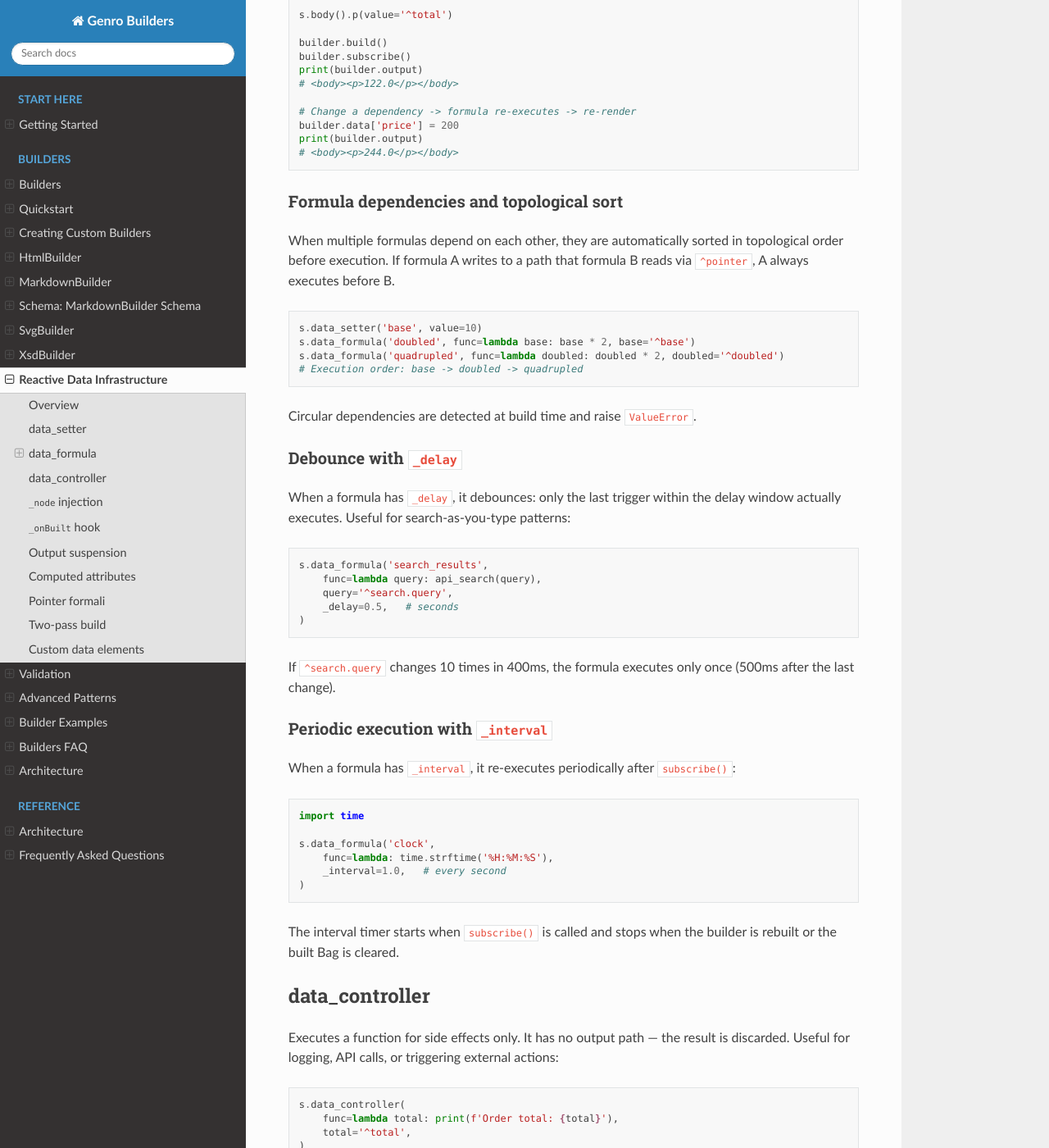
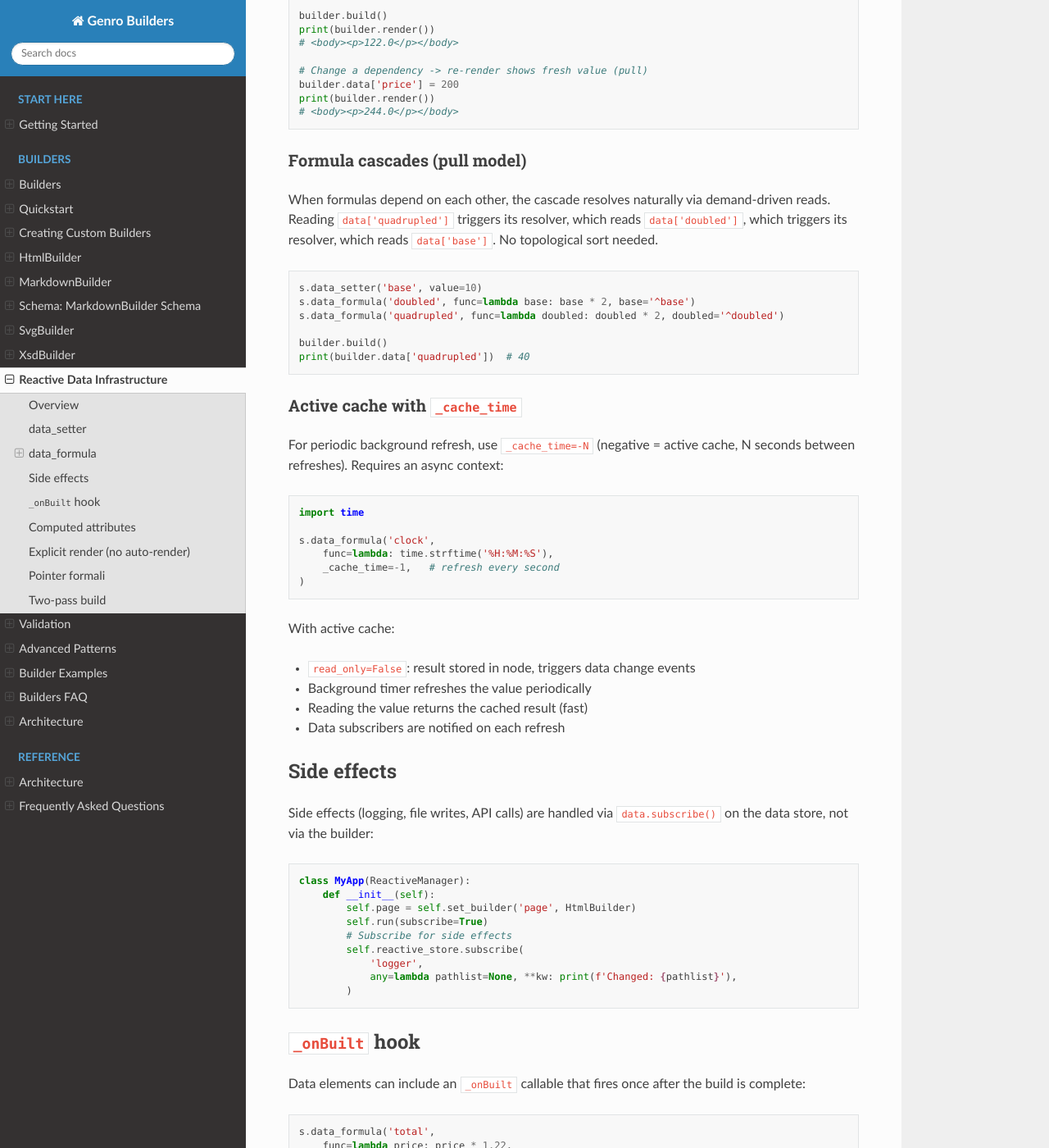
Before and after one commit to genropy/genro-builders, a Sphinx documentation site: the page built from docs/builders/reactive-data.md, in a window 1280 px wide and 1400 px high, scrolled down 1314 px. Shown: the whole window at 82% size. Built offline with Sphinx 7.4.7 and the Read the Docs theme 3.1.0, drawn with Linux system fonts in a browser that asks for light colours; pages that are not in the unit, such as notebooks, are missing from menus; some of the changed text lies outside the part shown.

Commit message:
docs: update reactive-data doc and __init__ docstring for pull model
Remove references to data_controller, _delay, _interval, _node injection,
suspend_output/resume_output. Document FormulaResolver, _cache_time,
data.subscribe for side effects, and explicit render pattern.

````diff
--- a/docs/builders/reactive-data.md
+++ b/docs/builders/reactive-data.md
@@ -1,21 +1,19 @@
 # Reactive Data Infrastructure
 
-genro-builders provides a complete reactive data infrastructure that lets you
-define computed values, side effects, and reactive bindings directly in the
-source Bag via **data elements**.
+genro-builders provides a pull-based reactive data infrastructure. Computed
+values are `FormulaResolver` instances installed on the data store — they
+compute on-demand when read, with no push cascade.
 
 ## Overview
 
-Data elements are declared with the `@data_element` decorator. Three built-in
-data elements are available on every builder:
+Two built-in data elements are available on every builder:
 
-| Element | Purpose | Has output path? |
-|---------|---------|:----------------:|
-| `data_setter` | Write a static value to the data Bag | Yes |
-| `data_formula` | Compute a value from `^pointer` dependencies | Yes |
-| `data_controller` | Execute a side effect when dependencies change | No |
+| Element | Purpose | Mechanism |
+|---------|---------|-----------|
+| `data_setter` | Write a static value to the data Bag | One-shot at build time |
+| `data_formula` | Install a computed value resolver | FormulaResolver on data node |
 
-Data elements are **transparent**: they do not appear in the built Bag. They are
+Both are **transparent**: they do not appear in the built Bag. They are
 processed during Pass 1 of the build walk, before normal elements are materialized.
 
 ## data_setter
@@ -32,7 +30,7 @@ s.data_setter('user.role', value='admin')
 s.body().p(value='^user.name')
 
 builder.build()
-print(builder.output)
+print(builder.render())
 # <body><p>Giovanni</p></body>
 ```
 
@@ -40,8 +38,8 @@ If the value is a `dict`, it is automatically converted to a `Bag`.
 
 ## data_formula
 
-Computes a value by calling a function with resolved `^pointer` arguments.
-The result is written at the given path in the data Bag:
+Installs a `FormulaResolver` on the data store node. The resolver computes
+the value on-demand by calling `func` with resolved `^pointer` arguments:
 
 ```python
 builder = HtmlBuilder()
@@ -59,116 +57,79 @@ s.data_formula('total',
 s.body().p(value='^total')
 
 builder.build()
-builder.subscribe()
-print(builder.output)
+print(builder.render())
 # <body><p>122.0</p></body>
 
-# Change a dependency -> formula re-executes -> re-render
+# Change a dependency -> re-render shows fresh value (pull)
 builder.data['price'] = 200
-print(builder.output)
+print(builder.render())
 # <body><p>244.0</p></body>
 ```
 
-### Formula dependencies and topological sort
+### Formula cascades (pull model)
 
-When multiple formulas depend on each other, they are automatically sorted
-in topological order before execution. If formula A writes to a path that
-formula B reads via `^pointer`, A always executes before B.
+When formulas depend on each other, the cascade resolves naturally via
+demand-driven reads. Reading `data['quadrupled']` triggers its resolver,
+which reads `data['doubled']`, which triggers its resolver, which reads
+`data['base']`. No topological sort needed.
 
 ```python
 s.data_setter('base', value=10)
 s.data_formula('doubled', func=lambda base: base * 2, base='^base')
 s.data_formula('quadrupled', func=lambda doubled: doubled * 2, doubled='^doubled')
-# Execution order: base -> doubled -> quadrupled
+
+builder.build()
+print(builder.data['quadrupled'])  # 40
 ```
 
-Circular dependencies are detected at build time and raise `ValueError`.
+### Active cache with `_cache_time`
 
-### Debounce with `_delay`
-
-When a formula has `_delay`, it debounces: only the last trigger within the
-delay window actually executes. Useful for search-as-you-type patterns:
-
-```python
-s.data_formula('search_results',
-    func=lambda query: api_search(query),
-    query='^search.query',
-    _delay=0.5,   # seconds
-)
-```
-
-If `^search.query` changes 10 times in 400ms, the formula executes only once
-(500ms after the last change).
-
-### Periodic execution with `_interval`
-
-When a formula has `_interval`, it re-executes periodically after `subscribe()`:
+For periodic background refresh, use `_cache_time=-N` (negative = active cache,
+N seconds between refreshes). Requires an async context:
 
 ```python
 import time
 
 s.data_formula('clock',
     func=lambda: time.strftime('%H:%M:%S'),
-    _interval=1.0,   # every second
+    _cache_time=-1,   # refresh every second
 )
 ```
 
-The interval timer starts when `subscribe()` is called and stops when the
-builder is rebuilt or the built Bag is cleared.
+With active cache:
+- `read_only=False`: result stored in node, triggers data change events
+- Background timer refreshes the value periodically
+- Reading the value returns the cached result (fast)
+- Data subscribers are notified on each refresh
 
-## data_controller
+## Side effects
 
-Executes a function for side effects only. It has no output path — the result
-is discarded. Useful for logging, API calls, or triggering external actions:
+Side effects (logging, file writes, API calls) are handled via
+`data.subscribe()` on the data store, not via the builder:
 
 ```python
-s.data_controller(
-    func=lambda total: print(f'Order total: {total}'),
-    total='^total',
-)
-```
-
-Controllers support `_delay` and `_interval` just like formulas.
-
-## `_node` injection
-
-If a formula or controller function accepts a `_node` parameter (or `**kwargs`),
-the source BagNode is injected automatically. This gives access to the full
-node context:
-
-```python
-def my_formula(price, _node=None):
-    # _node is the source BagNode for this data_formula
-    return price * 1.22
-
-s.data_formula('total', func=my_formula, price='^price')
+class MyApp(ReactiveManager):
+    def __init__(self):
+        self.page = self.set_builder('page', HtmlBuilder)
+        self.run(subscribe=True)
+        # Subscribe for side effects
+        self.reactive_store.subscribe(
+            'logger',
+            any=lambda pathlist=None, **kw: print(f'Changed: {pathlist}'),
+        )
 ```
 
 ## `_onBuilt` hook
 
 Data elements can include an `_onBuilt` callable that fires once after
-the entire build is complete (after topological sort, before `subscribe()`):
+the build is complete:
 
 ```python
-s.data_controller(
-    func=lambda: None,
-    _onBuilt=lambda builder: print(f'Build complete: {len(builder.built)} nodes'),
+s.data_formula('total',
+    func=lambda price: price * 1.22,
+    price='^price',
+    _onBuilt=lambda builder: print(f'Build complete'),
 )
-```
-
-## Output suspension
-
-When making multiple data changes at once, use `suspend_output()` /
-`resume_output()` to avoid redundant re-renders:
-
-```python
-builder.subscribe()
-
-builder.suspend_output()     # pause
-builder.data['a'] = 1
-builder.data['b'] = 2
-builder.data['c'] = 3        # formulas re-execute, but no render
-builder.resume_output()       # single render with all changes applied
 ```
 
 ## Computed attributes
@@ -186,11 +147,29 @@ s.body().div(
 When `^theme.bg` or `^theme.fg` change, the `style` attribute is re-computed
 on the next render.
 
+## Explicit render (no auto-render)
+
+In the pull model, the builder does NOT auto-render on data changes.
+Call `render()` explicitly when you want output. This makes batching natural:
+
+```python
+builder.build()
+builder.subscribe()
+
+# Multiple changes, no render yet
+builder.data['a'] = 1
+builder.data['b'] = 2
+builder.data['c'] = 3
+
+# Single render with all changes applied
+output = builder.render()
+```
+
 ## Pointer formali
 
 The built Bag retains `^pointer` strings verbatim. Resolution happens
 just-in-time during render/compile via `node.runtime_value` and
-`node.runtime_attrs` (which call `evaluate_on_node(data)` internally). This
+`node.runtime_attrs` (which call `evaluate_on_node()` internally). This
 design means:
 
 - The built Bag is a stable structural representation.
@@ -202,38 +181,12 @@ design means:
 
 The `build()` method processes the source Bag in two passes:
 
-1. **Pass 1 — Data elements**: all `data_setter`, `data_formula`, and
-   `data_controller` nodes are processed first. They write to the data Bag,
-   register in the formula registry, and collect `_onBuilt` hooks.
+1. **Pass 1 — Data infrastructure**: `data_setter` writes static values,
+   `data_formula` installs `FormulaResolver` instances on data store nodes.
+   Neither leaves a trace in the built Bag.
 
 2. **Pass 2 — Normal elements**: elements and components are materialized
-   into the built Bag. `^pointer` bindings are registered (but not resolved).
+   into the built Bag. `^pointer` bindings stay formal.
 
-After both passes:
-- Formulas are sorted in topological order.
-- `_onBuilt` hooks are fired.
-
-This guarantees that data is available before normal elements try to read it
-via `^pointer` bindings.
-
-## Custom data elements
-
-You can define your own data elements with `@data_element`:
-
-```python
-from genro_builders.builder import BagBuilderBase, data_element, element
-
-class MyBuilder(BagBuilderBase):
-    @element()
-    def item(self): ...
-
-    @data_element()
-    def data_timer(self, path, func=None, interval=1.0, **kwargs):
-        """Custom data element with default interval."""
-        return path, dict(func=func, _interval=interval, **kwargs)
-```
-
-The handler body receives the raw arguments and must return
-`(path, attrs_dict)`. The `path` is the data path (or `None` for
-controller-like elements), and `attrs_dict` contains the attributes
-to store on the source node.
+After both passes, formula resolvers with `_on_built=True` are warmed up
+(initial read triggers computation), and `_onBuilt` hooks are fired.
````
Also changed, not shown: src/genro_builders/__init__.py (+9 -8 lines).
